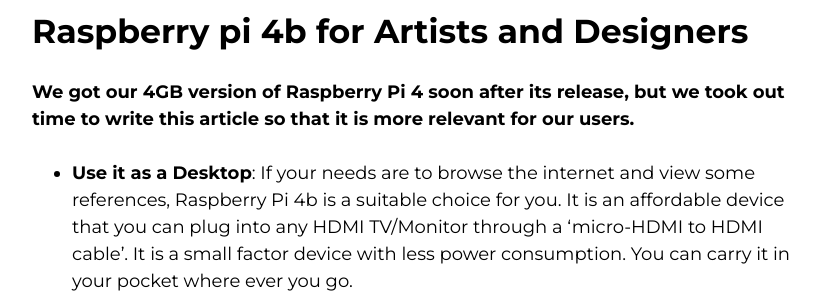
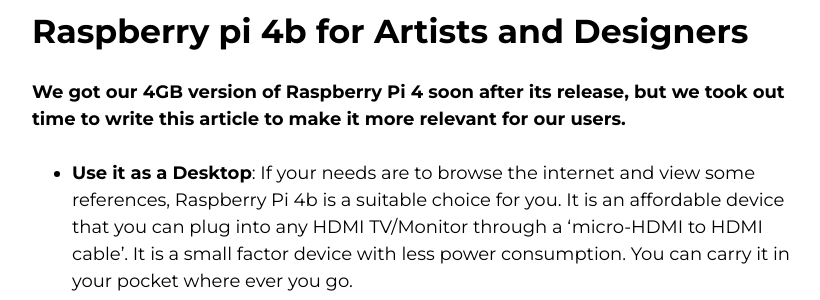
Before and after one commit to bhooraj/bhooraj-blog, a Jekyll site: the page built from _posts/2019-08-20-raspberry-pi-4b.md, in a window 1280 px wide and 900 px high, scrolled down 1553 px. Shown: the part 179-479 px from the top of the window, without its empty margins (343-1163 px from the left). Built offline with Jekyll 4.4.1, drawn with Linux system fonts in a browser that asks for light colours; nearby versions of some CDN libraries; some web fonts are replaced.

Commit message:
Update 2019-08-20-raspberry-pi-4b.md

```diff
--- a/_posts/2019-08-20-raspberry-pi-4b.md
+++ b/_posts/2019-08-20-raspberry-pi-4b.md
@@ -47,7 +47,7 @@
 </figure>
 
 # Raspberry pi 4b for Artists and Designers
-**We got our 4GB version of Raspberry Pi 4 soon after its release, but we took out time to write this article so that it is more relevant for our users.**
+**We got our 4GB version of Raspberry Pi 4 soon after its release, but we took out time to write this article to make it more relevant for our users.**
 
 - **Use it as a Desktop**: If your needs are to browse the internet and view some references, Raspberry Pi 4b is a suitable choice for you. It is an affordable device that you can plug into any HDMI TV/Monitor through a 'micro-HDMI to HDMI cable'. It is a small factor device with less power consumption. You can carry it in your pocket where ever you go.
 
```
